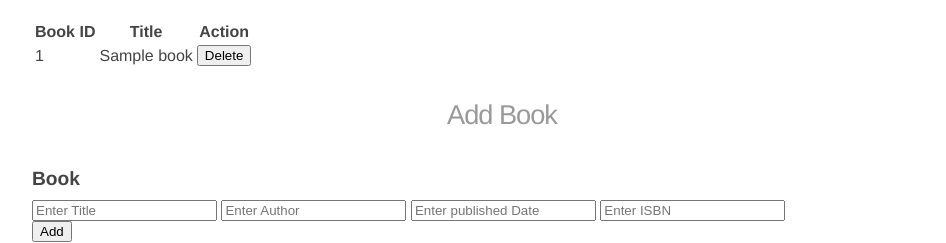
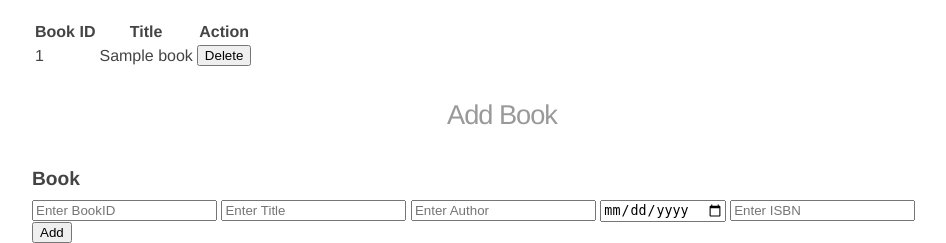
Before and after one commit to System-Exit/IoT-Smart-Library-A2, a Python web app: template admin_app/admin/templates/books.html in a window 1280 px wide. Shown: the part 639-882 px from the top of the page, without its empty margins (138-1084 px from the left). Run offline with Jinja, Linux system fonts and the light colour scheme; the template is opened without the code that fills it: most values are stand-ins (such as "Sample title", 1, 10 or a date in 2020); form fields are guessed from the names that the template uses.

Commit message:
Update view

```diff
--- a/admin_app/admin/templates/books.html
+++ b/admin_app/admin/templates/books.html
@@ -41,9 +41,8 @@
         <p> {{ form.submit() }} </p>
       </form>
 
-      {% if books!=none%}
       <body>
-        <div class="container">
+          <div class="container">
             <div class="table-wrapper">
                 <div class="table-title">
                     <div class="row">
@@ -60,6 +59,7 @@
                         </tr>
                     </thead>
                     <tbody>
+                    {% if books!=none%}
                         {% for book in books %}
                             <tr>
                                 <td>{{ book.BookID }}</td>
@@ -73,6 +73,7 @@
                             </tr>
                         {% endfor %}
                     </tbody>
+                    {% endif%}
                 </table>
 
                 <div class="table-title">
@@ -81,9 +82,10 @@
                         <form action="/add" method="post">
                             <div class="form-group">
                                 <label form="Book">Book</label>
+                                <input type="int" class="form-control" id="title" name="BookID" placeholder="Enter BookID" />
                                 <input type="text" class="form-control" id="title" name="title" placeholder="Enter Title" />
                                 <input type="text" class="form-control" id="author" name="author" placeholder="Enter Author" />
-                                <input type="text" class="form-control" id="publishedDate" name="publishedDate" placeholder="Enter published Date" />
+                                <input type="date" class="form-control" id="publishedDate" name="publishedDate" placeholder="Enter published Date" />
                                 <input type="text" class="form-control" id="ISBN" name="ISBN" placeholder="Enter ISBN" />
                             </div>
                             <button type="submit" class="btn btn-success">Add</button>
@@ -93,6 +95,5 @@
             </div>
         </div>
     </body>
-    {% endif%}
 
 {% endblock %}
```
